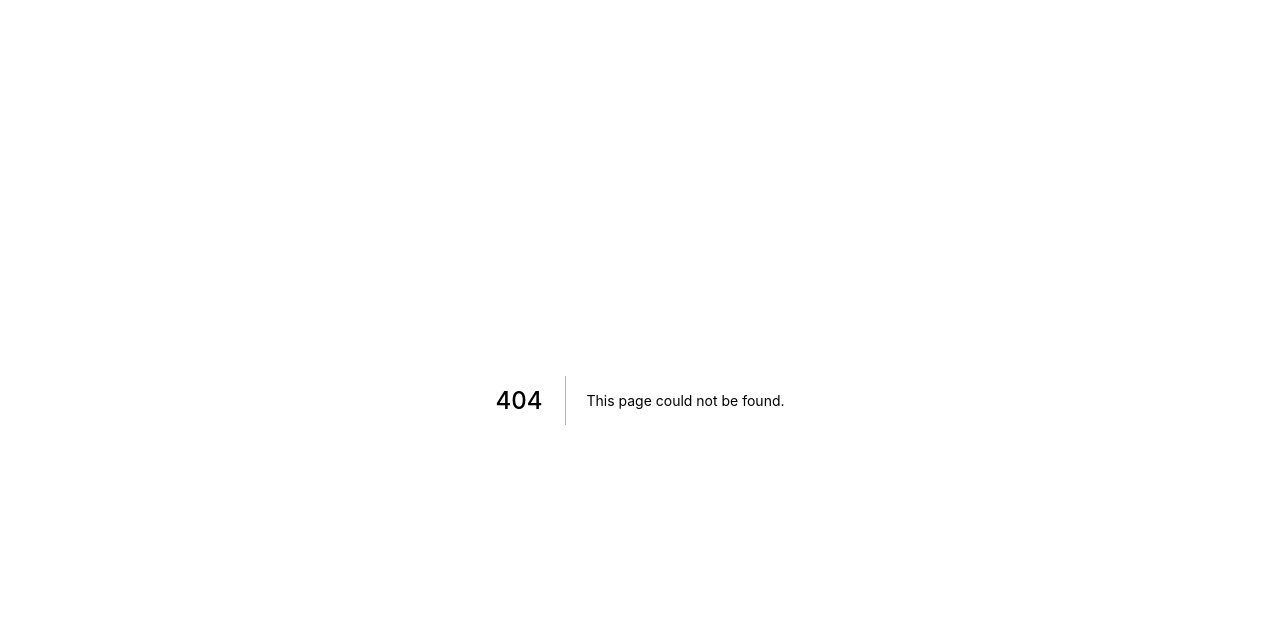
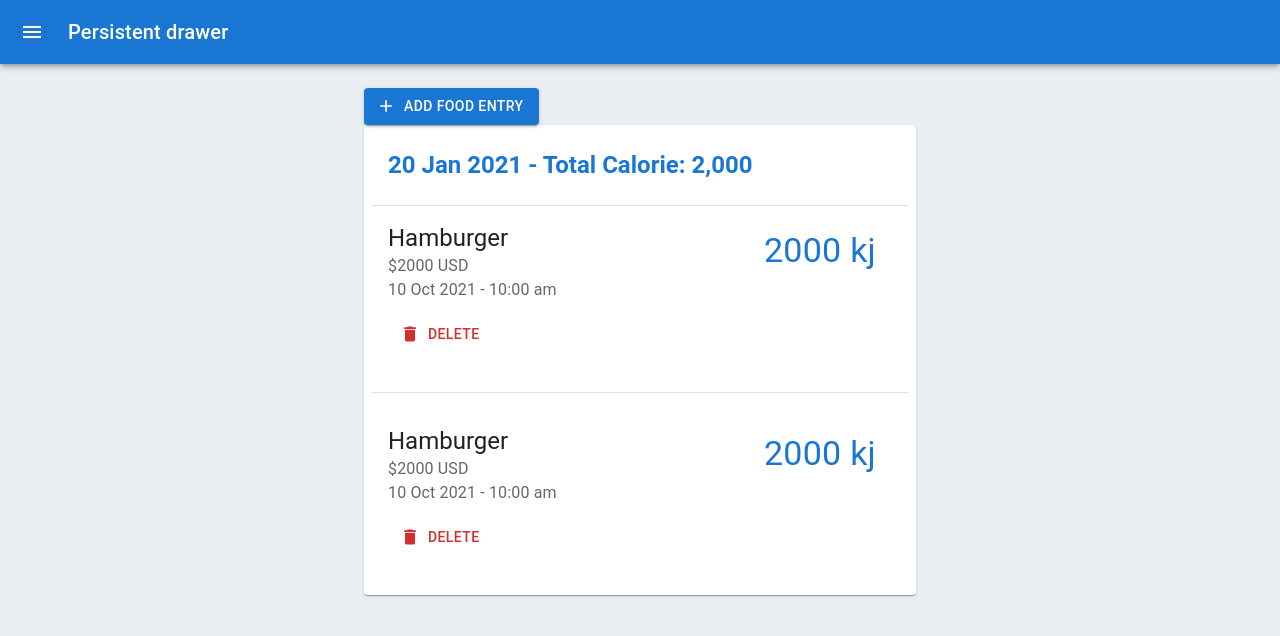
Before and after one commit to chinnawatp/calorie-tracking, a Next.js app in the folder toptal-frontend/: page /food-entries in a window 1280 px wide. Before the commit this address had no page. Shown: the top 636 px of the page. Built offline with nearby package versions, Linux system fonts and the light colour scheme.

Commit message:
frontend: Add Layout and FoodEntry

```diff
--- /dev/null
+++ b/toptal-frontend/components/FoodEntry.tsx
@@ -0,0 +1,53 @@
+import {
+  Button,
+  CardActions,
+  CardContent,
+  Container,
+  Grid,
+  Paper,
+  Stack,
+  Typography,
+} from "@mui/material";
+import { styled } from "@mui/system";
+import React from "react";
+import DeleteIcon from "@mui/icons-material/Delete";
+
+export default function FoodEntry() {
+  return (
+      <CardContent style={{ position: "relative" }}>
+        <Typography align="left" variant="h5" component="div">
+          Hamburger
+        </Typography>
+        <CalorieTypography
+          align="right"
+          variant="h4"
+          color="primary"
+          gutterBottom
+        >
+          2000 kj
+        </CalorieTypography>
+        <Typography
+          align="left"
+          color="text.secondary"
+        >
+          $2000 USD
+        </Typography>
+        <Typography
+          align="left"
+          color="text.secondary"
+          gutterBottom
+        >
+          10 Oct 2021 - 10:00 am
+        </Typography>
+        <CardActions disableSpacing>
+          <Button color="error" startIcon={<DeleteIcon />}>Delete</Button>
+        </CardActions>
+      </CardContent>
+  );
+}
+
+const CalorieTypography = styled(Typography)`
+  position: absolute;
+  top: 24px;
+  right: 32px;
+`
--- /dev/null
+++ b/toptal-frontend/components/common/Layout.tsx
@@ -0,0 +1,154 @@
+import * as React from "react";
+import { styled, useTheme } from "@mui/material/styles";
+import Box from "@mui/material/Box";
+import Drawer from "@mui/material/Drawer";
+import CssBaseline from "@mui/material/CssBaseline";
+import MuiAppBar from "@mui/material/AppBar";
+import Toolbar from "@mui/material/Toolbar";
+import List from "@mui/material/List";
+import Typography from "@mui/material/Typography";
+import Divider from "@mui/material/Divider";
+import IconButton from "@mui/material/IconButton";
+import MenuIcon from "@mui/icons-material/Menu";
+import ChevronLeftIcon from "@mui/icons-material/ChevronLeft";
+import ChevronRightIcon from "@mui/icons-material/ChevronRight";
+import ListItem from "@mui/material/ListItem";
+import ListItemIcon from "@mui/material/ListItemIcon";
+import ListItemText from "@mui/material/ListItemText";
+import InboxIcon from "@mui/icons-material/MoveToInbox";
+import MailIcon from "@mui/icons-material/Mail";
+
+const drawerWidth = 240;
+
+const Main = styled("main", { shouldForwardProp: (prop) => prop !== "open" })(
+  ({ theme, open }) => ({
+    flexGrow: 1,
+    height: '100vh',
+    background: '#EAEEF3',
+    padding: theme.spacing(3),
+    transition: theme.transitions.create("margin", {
+      easing: theme.transitions.easing.sharp,
+      duration: theme.transitions.duration.leavingScreen,
+    }),
+    marginLeft: `-${drawerWidth}px`,
+    ...(open && {
+      transition: theme.transitions.create("margin", {
+        easing: theme.transitions.easing.easeOut,
+        duration: theme.transitions.duration.enteringScreen,
+      }),
+      marginLeft: 0,
+    }),
+  })
+);
+const AppBar = styled(MuiAppBar, {
+  shouldForwardProp: (prop) => prop !== "open",
+})(({ theme, open }) => ({
+  transition: theme.transitions.create(["margin", "width"], {
+    easing: theme.transitions.easing.sharp,
+    duration: theme.transitions.duration.leavingScreen,
+  }),
+  ...(open && {
+    width: `calc(100% - ${drawerWidth}px)`,
+    marginLeft: `${drawerWidth}px`,
+    transition: theme.transitions.create(["margin", "width"], {
+      easing: theme.transitions.easing.easeOut,
+      duration: theme.transitions.duration.enteringScreen,
+    }),
+  }),
+}));
+
+const DrawerHeader = styled("div")(({ theme }) => ({
+  display: "flex",
+  alignItems: "center",
+  padding: theme.spacing(0, 1),
+  // necessary for content to be below app bar
+  ...theme.mixins.toolbar,
+  justifyContent: "flex-end",
+}));
+
+type Props = { children: React.ReactNode };
+
+const Layout: React.FC<Props> = ({ children }) => {
+  const theme = useTheme();
+  const [open, setOpen] = React.useState(false);
+
+  const handleDrawerOpen = () => {
+    setOpen(true);
+  };
+
+  const handleDrawerClose = () => {
+    setOpen(false);
+  };
+  return (
+    <Box sx={{ display: "flex" }}>
+      <CssBaseline />
+      <AppBar position="fixed" open={open}>
+        <Toolbar>
+          <IconButton
+            color="inherit"
+            aria-label="open drawer"
+            onClick={handleDrawerOpen}
+            edge="start"
+            sx={{ mr: 2, ...(open && { display: "none" }) }}
+          >
+            <MenuIcon />
+          </IconButton>
+          <Typography variant="h6" noWrap component="div">
+            Persistent drawer
+          </Typography>
+        </Toolbar>
+      </AppBar>
+      <Drawer
+        sx={{
+          width: drawerWidth,
+          flexShrink: 0,
+          "& .MuiDrawer-paper": {
+            width: drawerWidth,
+            boxSizing: "border-box",
+          },
+        }}
+        variant="persistent"
+        anchor="left"
+        open={open}
+      >
+        <DrawerHeader>
+          <IconButton onClick={handleDrawerClose}>
+            {theme.direction === "ltr" ? (
+              <ChevronLeftIcon />
+            ) : (
+              <ChevronRightIcon />
+            )}
+          </IconButton>
+        </DrawerHeader>
+        <Divider />
+        <List>
+          {["Inbox", "Starred", "Send email", "Drafts"].map((text, index) => (
+            <ListItem button key={text}>
+              <ListItemIcon>
+                {index % 2 === 0 ? <InboxIcon /> : <MailIcon />}
+              </ListItemIcon>
+              <ListItemText primary={text} />
+            </ListItem>
+          ))}
+        </List>
+        <Divider />
+        <List>
+          {["All mail", "Trash", "Spam"].map((text, index) => (
+            <ListItem button key={text}>
+              <ListItemIcon>
+                {index % 2 === 0 ? <InboxIcon /> : <MailIcon />}
+              </ListItemIcon>
+              <ListItemText primary={text} />
+            </ListItem>
+          ))}
+        </List>
+      </Drawer>
+      <Main open={open}>
+        <DrawerHeader />
+        {children}
+      </Main>
+    </Box>
+  );
+};
+
+export default Layout;
--- a/toptal-frontend/pages/api/hello.ts
+++ /dev/null
@@ -1,13 +0,0 @@
-// Next.js API route support: https://nextjs.org/docs/api-routes/introduction
-import type { NextApiRequest, NextApiResponse } from 'next'
-
-type Data = {
-  name: string
-}
-
-export default function handler(
-  req: NextApiRequest,
-  res: NextApiResponse<Data>
-) {
-  res.status(200).json({ name: 'John Doe' })
-}
--- /dev/null
+++ b/toptal-frontend/pages/food-entries/index.tsx
@@ -0,0 +1,42 @@
+import {
+  Button,
+  CardActions,
+  CardContent,
+  Container,
+  Divider,
+  Grid,
+  Paper,
+  Stack,
+  Typography,
+} from "@mui/material";
+import { styled } from "@mui/system";
+import React from "react";
+import Layout from "../../components/common/Layout";
+import DeleteIcon from "@mui/icons-material/Delete";
+import AddIcon from "@mui/icons-material/Add";
+import FoodEntry from "../../components/FoodEntry";
+
+export default function FoodEntries() {
+  return (
+    <Layout>
+      <Container maxWidth="sm">
+        <Button variant="contained" startIcon={<AddIcon />}>
+          Add Food Entry
+        </Button>
+        <Paper style={{ padding: 8,  }}>
+          <CardContent>
+          <Typography fontWeight='bold' variant="h5" color="primary" gutterBottom>
+            20 Jan 2021 - Total Calorie: 2,000
+          </Typography>
+          </CardContent>
+          <Divider />
+          <Stack spacing={2}>
+            <FoodEntry />
+            <Divider />
+            <FoodEntry />
+          </Stack>
+        </Paper>
+      </Container>
+    </Layout>
+  );
+}
```
Also changed, not shown: toptal-frontend/package.json (+6 -1 lines), toptal-frontend/pages/index.tsx (+37 -69 lines), 2 other files (tests, documents, lock files or other folders).
